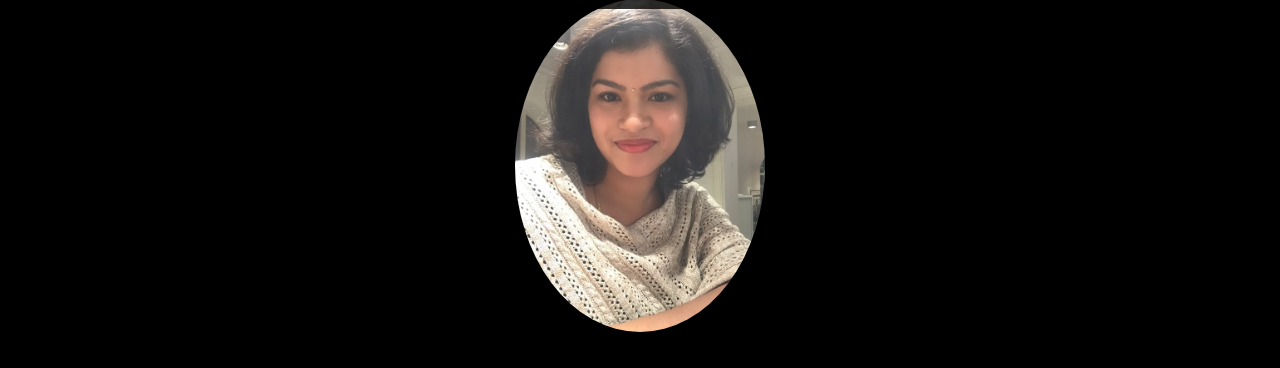
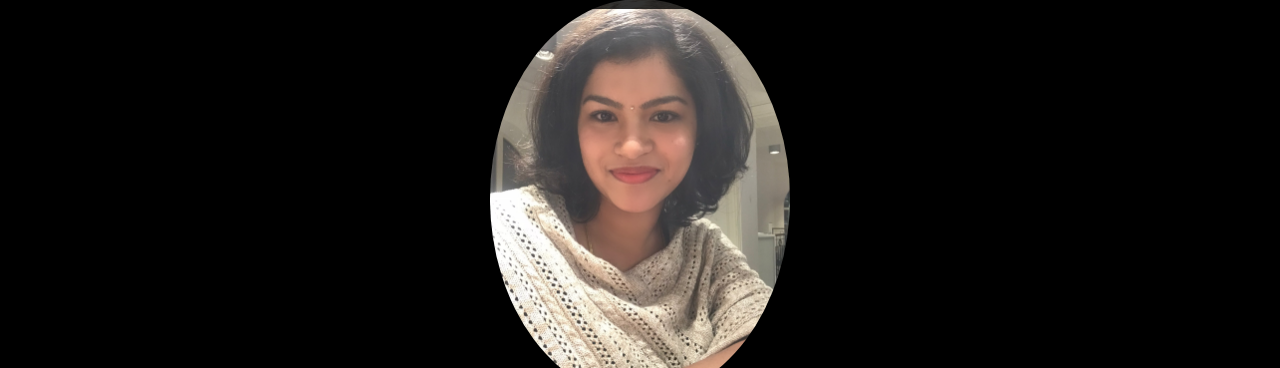
Before and after one commit to sravanipodapati/Sravani-Portfolio, a plain HTML site: page index.html in a window 1280 px wide. Shown: the part 51-419 px from the top of the page. Drawn offline with Linux system fonts and the light colour scheme.

Commit message:
Update style.css

```diff
--- a/style.css
+++ b/style.css
@@ -189,8 +189,8 @@ span {
 
 .home-img img {
     position: relative;
-    width: 20vw; /* Adjusted width for responsiveness */
-    max-width: 250px; /* Optional: limit maximum width */
+    width: 40vw; /* Adjusted width for responsiveness */
+    max-width: 300px; /* Optional: limit maximum width */
     border-radius: 50%;
     box-shadow: 0 0 25px solid #b74b4b;
     cursor: pointer;
```
